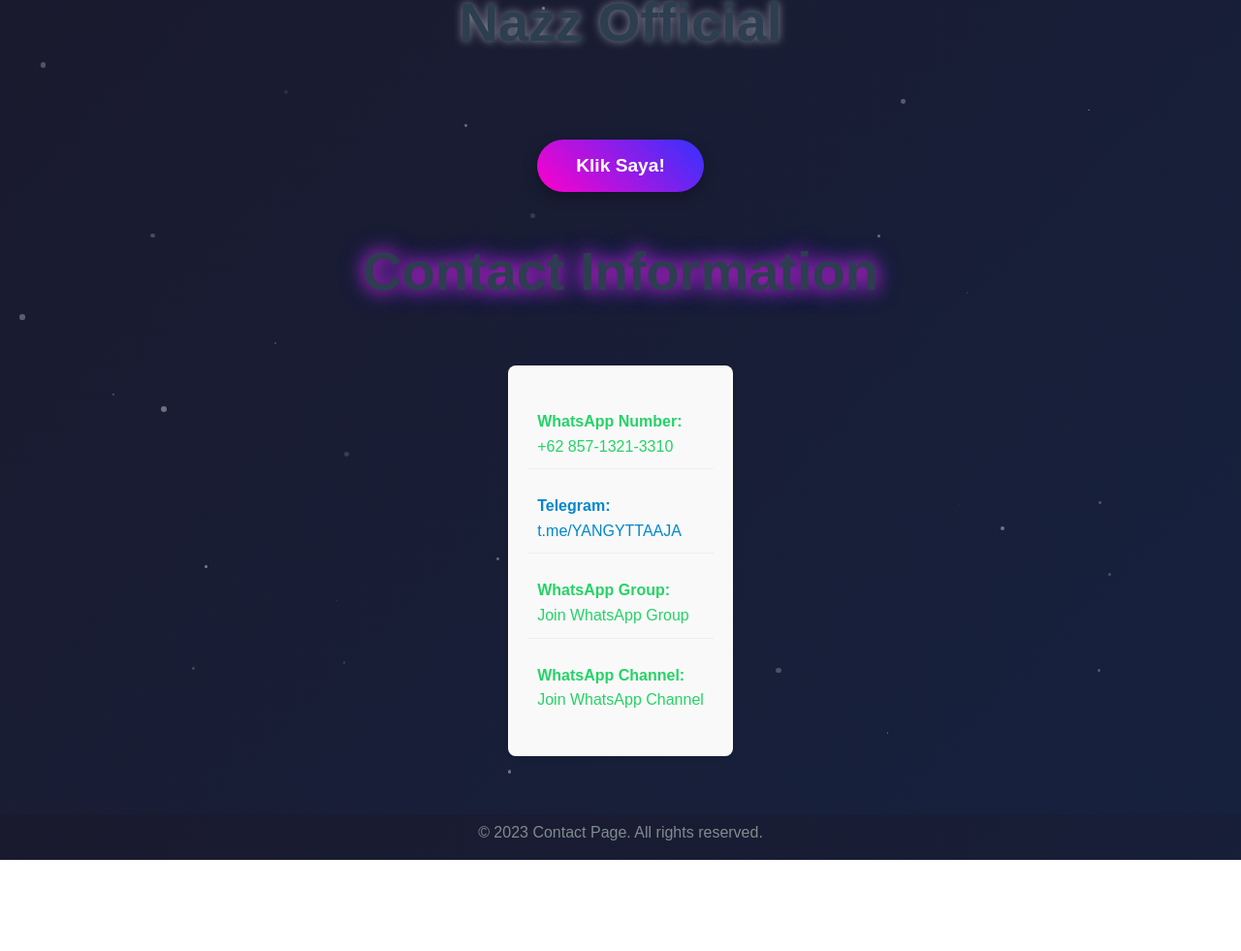
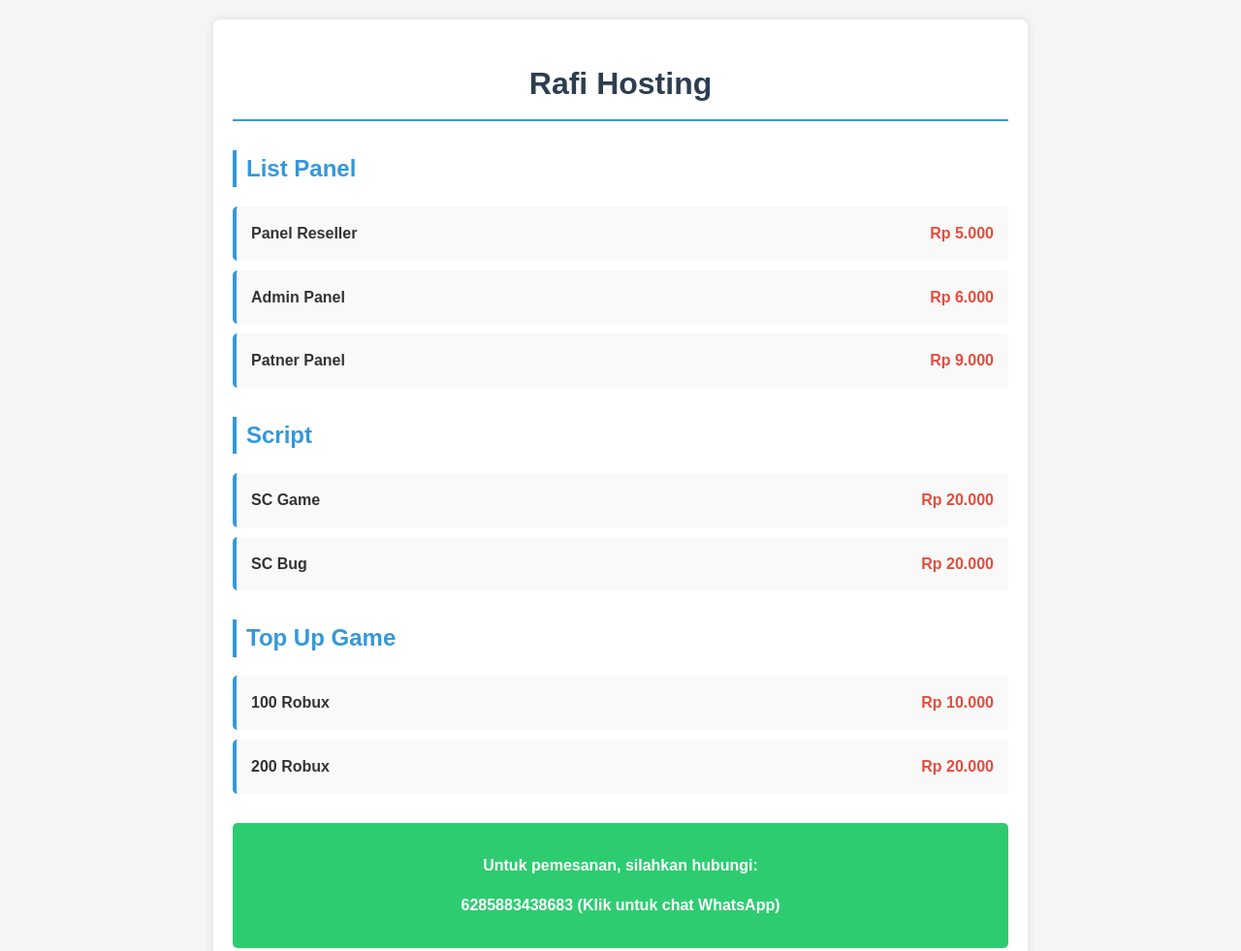
Before and after one commit to Nazz-web/Nazz-Action-Web, a plain HTML site: page index.html in a window 1280 px wide. Shown: the whole page at 97% size. Before the commit the page ends 887 px from the top, so only its background shows below. Drawn offline with Linux system fonts and the light colour scheme.

Commit message:
Update index.html

```diff
--- a/index.html
+++ b/index.html
@@ -1,294 +1,122 @@
 <!DOCTYPE html>
-<html lang="en">
+<html lang="id">
 <head>
     <meta charset="UTF-8">
     <meta name="viewport" content="width=device-width, initial-scale=1.0">
-    <title>Nazz Official</title>
+    <title>Rafi Hosting - Jual Panel, Script & Top Up Game</title>
     <style>
         body {
-            font-family: 'Arial', sans-serif;
-            background: linear-gradient(135deg, #1a1a2e, #16213e);
-            height: 100vh;
+            font-family: Arial, sans-serif;
+            line-height: 1.6;
             margin: 0;
+            padding: 20px;
+            background-color: #f5f5f5;
+            color: #333;
+        }
+        .container {
+            max-width: 800px;
+            margin: 0 auto;
+            background: white;
+            padding: 20px;
+            border-radius: 8px;
+            box-shadow: 0 0 10px rgba(0,0,0,0.1);
+        }
+        h1 {
+            text-align: center;
+            color: #2c3e50;
+            border-bottom: 2px solid #3498db;
+            padding-bottom: 10px;
+        }
+        h2 {
+            color: #3498db;
+            margin-top: 30px;
+            border-left: 4px solid #3498db;
+            padding-left: 10px;
+        }
+        .product-list {
+            list-style-type: none;
+            padding: 0;
+        }
+        .product-item {
+            background: #f9f9f9;
+            margin-bottom: 10px;
+            padding: 15px;
+            border-radius: 5px;
+            border-left: 4px solid #3498db;
             display: flex;
-            flex-direction: column;
-            justify-content: center;
+            justify-content: space-between;
             align-items: center;
+        }
+        .product-name {
+            font-weight: bold;
+        }
+        .product-price {
+            color: #e74c3c;
+            font-weight: bold;
+        }
+        .contact {
+            background: #2ecc71;
             color: white;
-            overflow: hidden;
+            padding: 15px;
+            text-align: center;
+            border-radius: 5px;
+            margin-top: 30px;
+            font-weight: bold;
         }
-
-        h1 {
-            font-size: 3.5rem;
-            margin-bottom: 2rem;
-            text-shadow: 0 0 10px rgba(255, 255, 255, 0.5);
-            animation: glow 2s infinite alternate;
-        }
-
-        .btn-container {
-            position: relative;
-            margin-top: 2rem;
-        }
-
-        .nazz-btn {
-            position: relative;
-            padding: 1rem 2.5rem;
-            font-size: 1.2rem;
-            font-weight: bold;
+        .contact a {
             color: white;
-            background: linear-gradient(45deg, #ff00cc, #3333ff);
-            border: none;
-            border-radius: 50px;
-            cursor: pointer;
-            outline: none;
-            overflow: hidden;
-            z-index: 1;
-            transition: all 0.3s ease;
-            box-shadow: 0 5px 15px rgba(0, 0, 0, 0.3);
-        }
-
-        .nazz-btn:hover {
-            transform: translateY(-5px);
-            box-shadow: 0 10px 20px rgba(0, 0, 0, 0.4);
-        }
-
-        .nazz-btn:active {
-            transform: translateY(0);
-        }
-
-        .nazz-btn::before {
-            content: '';
-            position: absolute;
-            top: 0;
-            left: -100%;
-            width: 100%;
-            height: 100%;
-            background: linear-gradient(90deg, transparent, rgba(255, 255, 255, 0.2), transparent);
-            transition: 0.5s;
-            z-index: -1;
-        }
-
-        .nazz-btn:hover::before {
-            left: 100%;
-        }
-
-        .particles {
-            position: absolute;
-            width: 100%;
-            height: 100%;
-            top: 0;
-            left: 0;
-            pointer-events: none;
-            z-index: -1;
-        }
-
-        .particle {
-            position: absolute;
-            background: rgba(255, 255, 255, 0.7);
-            border-radius: 50%;
-            pointer-events: none;
-        }
-
-        @keyframes glow {
-            from {
-                text-shadow: 0 0 10px rgba(255, 255, 255, 0.5);
-            }
-            to {
-                text-shadow: 0 0 20px #ff00cc, 0 0 30px #3333ff;
-            }
-        }
-
-        .floating {
-            animation: floating 3s ease-in-out infinite;
-        }
-
-        @keyframes floating {
-            0% { transform: translateY(0px); }
-            50% { transform: translateY(-15px); }
-            100% { transform: translateY(0px); }
+            text-decoration: none;
         }
     </style>
 </head>
 <body>
-    <div class="particles" id="particles"></div>
-    <h1 class="floating">Nazz Official</h1>
-    <div class="btn-container">
-        <button class="nazz-btn" id="magicBtn">Klik Saya!</button>
-    </div>
+    <div class="container">
+        <h1>Rafi Hosting</h1>
 
-    <script>
-        const btn = document.getElementById('magicBtn');
-        const particlesContainer = document.getElementById('particles');
+        <h2>List Panel</h2>
+        <ul class="product-list">
+            <li class="product-item">
+                <span class="product-name">Panel Reseller</span>
+                <span class="product-price">Rp 5.000</span>
+            </li>
+            <li class="product-item">
+                <span class="product-name">Admin Panel</span>
+                <span class="product-price">Rp 6.000</span>
+            </li>
+            <li class="product-item">
+                <span class="product-name">Patner Panel</span>
+                <span class="product-price">Rp 9.000</span>
+            </li>
+        </ul>
 
-        // Efek partikel saat tombol diklik
-        btn.addEventListener('click', function(e) {
-            // Efek ripple
-            const ripple = document.createElement('span');
-            ripple.classList.add('ripple');
-            this.appendChild(ripple);
+        <h2>Script</h2>
+        <ul class="product-list">
+            <li class="product-item">
+                <span class="product-name">SC Game</span>
+                <span class="product-price">Rp 20.000</span>
+            </li>
+            <li class="product-item">
+                <span class="product-name">SC Bug</span>
+                <span class="product-price">Rp 20.000</span>
+            </li>
+        </ul>
 
-            // Posisi ripple
-            const x = e.clientX - e.target.getBoundingClientRect().left;
-            const y = e.clientY - e.target.getBoundingClientRect().top;
+        <h2>Top Up Game</h2>
+        <ul class="product-list">
+            <li class="product-item">
+                <span class="product-name">100 Robux</span>
+                <span class="product-price">Rp 10.000</span>
+            </li>
+            <li class="product-item">
+                <span class="product-name">200 Robux</span>
+                <span class="product-price">Rp 20.000</span>
+            </li>
+        </ul>
 
-            ripple.style.left = `${x}px`;
-            ripple.style.top = `${y}px`;
-
-            // Hapus ripple setelah animasi selesai
-            setTimeout(() => {
-                ripple.remove();
-            }, 1000);
-
-            // Buat partikel
-            createParticles(e.clientX, e.clientY);
-
-            // Animasi tombol
-            this.style.transform = 'scale(0.95)';
-            setTimeout(() => {
-                this.style.transform = 'scale(1)';
-            }, 150);
-        });
-
-        function createParticles(x, y) {
-            const colors = ['#ff00cc', '#3333ff', '#00ffff', '#ffff00', '#ff9900'];
-
-            for (let i = 0; i < 30; i++) {
-                const particle = document.createElement('div');
-                particle.classList.add('particle');
-
-                const size = Math.random() * 10 + 5;
-                const color = colors[Math.floor(Math.random() * colors.length)];
-
-                particle.style.width = `${size}px`;
-                particle.style.height = `${size}px`;
-                particle.style.backgroundColor = color;
-                particle.style.left = `${x}px`;
-                particle.style.top = `${y}px`;
-
-                particlesContainer.appendChild(particle);
-
-                const animation = particle.animate([
-                    { transform: `translate(0, 0)`, opacity: 1 },
-                    { transform: `translate(${Math.random() * 200 - 100}px, ${Math.random() * 200 - 100}px)`, opacity: 0 }
-                ], {
-                    duration: Math.random() * 1000 + 500,
-                    easing: 'cubic-bezier(0,0.2,0.8,1)'
-                });
-
-                animation.onfinish = () => {
-                    particle.remove();
-                };
-            }
-        }
-
-        // Efek partikel background
-        function createBackgroundParticles() {
-            const containerWidth = window.innerWidth;
-            const containerHeight = window.innerHeight;
-
-            for (let i = 0; i < 30; i++) {
-                const particle = document.createElement('div');
-                particle.classList.add('particle');
-
-                const size = Math.random() * 5 + 1;
-                const posX = Math.random() * containerWidth;
-                const posY = Math.random() * containerHeight;
-                const opacity = Math.random() * 0.5 + 0.1;
-                const delay = Math.random() * 5;
-
-                particle.style.width = `${size}px`;
-                particle.style.height = `${size}px`;
-                particle.style.left = `${posX}px`;
-                particle.style.top = `${posY}px`;
-                particle.style.opacity = opacity;
-                particle.style.animation = `float ${Math.random() * 10 + 5}s ease-in-out infinite`;
-                particle.style.animationDelay = `${delay}s`;
-
-                particlesContainer.appendChild(particle);
-            }
-        }
-
-        // Jalankan saat halaman dimuat
-        window.onload = createBackgroundParticles;
-    </script>
-<!DOCTYPE html>
-<html lang="en">
-<head>
-    <meta charset="UTF-8">
-    <meta name="viewport" content="width=device-width, initial-scale=1.0">
-    <title>Contact Information</title>
-    <style>
-        body {
-            font-family: Arial, sans-serif;
-            line-height: 1.6;
-            max-width: 800px;
-            margin: 0 auto;
-            padding: 20px;
-            color: #333;
-        }
-        h1 {
-            color: #2c3e50;
-            text-align: center;
-        }
-        .contact-box {
-            background-color: #f9f9f9;
-            border-radius: 8px;
-            padding: 20px;
-            margin: 20px 0;
-            box-shadow: 0 2px 4px rgba(0,0,0,0.1);
-        }
-        .contact-item {
-            margin: 15px 0;
-            padding: 10px;
-            border-bottom: 1px solid #eee;
-        }
-        .contact-item:last-child {
-            border-bottom: none;
-        }
-        .label {
-            font-weight: bold;
-            color: #2c3e50;
-        }
-        a {
-            color: #3498db;
-            text-decoration: none;
-        }
-        a:hover {
-            text-decoration: underline;
-        }
-        .whatsapp { color: #25D366; }
-        .telegram { color: #0088cc; }
-    </style>
-</head>
-<body>
-    <h1>Contact Information</h1>
-
-    <div class="contact-box">
-        <div class="contact-item">
-            <span class="label whatsapp">WhatsApp Number:</span><br>
-            <a href="https://wa.me/6285713213310" class="whatsapp">+62 857-1321-3310</a>
-        </div>
-
-        <div class="contact-item">
-            <span class="label telegram">Telegram:</span><br>
-            <a href="https://t.me/YANGYTTAAJA" class="telegram">t.me/YANGYTTAAJA</a>
-        </div>
-
-        <div class="contact-item">
-            <span class="label whatsapp">WhatsApp Group:</span><br>
-            <a href="https://chat.whatsapp.com/GZqGEQuCxRr37X6dJzdRb1" class="whatsapp">Join WhatsApp Group</a>
-        </div>
-
-        <div class="contact-item">
-            <span class="label whatsapp">WhatsApp Channel:</span><br>
-            <a href="https://whatsapp.com/channel/0029VbAR55QChq6LEmvlDe1s" class="whatsapp">Join WhatsApp Channel</a>
+        <div class="contact">
+            <p>Untuk pemesanan, silahkan hubungi:</p>
+            <p><a href="https://wa.me/6285883438683">6285883438683</a> (Klik untuk chat WhatsApp)</p>
         </div>
     </div>
-
-    <footer style="text-align: center; margin-top: 30px; color: #7f8c8d;">
-        <p>&copy; 2023 Contact Page. All rights reserved.</p>
-    </footer>
 </body>
 </html>
-</body>
-</html>
```
